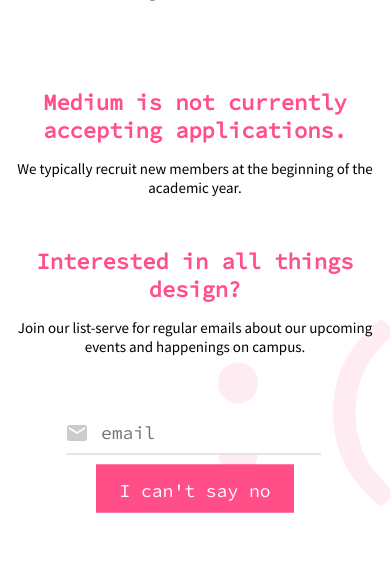
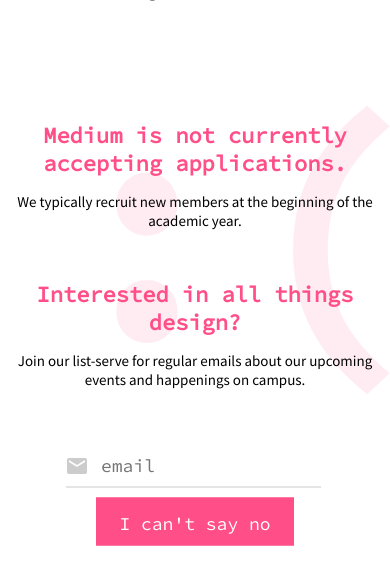
Before and after one commit to cornell-medium/django-backend, a Django app: page /apply/ in a window 390 px wide. Shown: the part 105-690 px from the top of the page. Run offline with Django 3.2, Linux system fonts and the light colour scheme; style sheets or scripts are compiled from the project's sources.

Commit message:
Fixed mobile styling

```diff
--- a/static/css/noapply.css
+++ b/static/css/noapply.css
@@ -2,6 +2,9 @@ div#center-box {
   position: relative;
   top: 36vh;
   transform: translateY(-50%); }
+  @media screen and (max-width: 500px) {
+    div#center-box {
+      top: 40vh; } }
 
 div#watermark {
   position: absolute;
@@ -21,6 +24,11 @@ div#watermark {
     font-size: 50vw;
     font-weight: 600;
     white-space: nowrap; }
+    @media screen and (max-width: 500px) {
+      div#watermark span {
+        top: 40%;
+        left: 13%;
+        font-size: 300px; } }
 
 form div {
   text-align: center; }
--- a/static/scss/noapply.scss
+++ b/static/scss/noapply.scss
@@ -4,6 +4,10 @@ div#center-box {
 	position: relative;
 	top: 36vh;
 	transform: translateY(-50%);
+
+	@media screen and (max-width: 500px) {
+		top: 40vh;
+	}
 }
 div#watermark {
 	position: absolute;
@@ -24,6 +28,12 @@ div#watermark {
 		font-size: 50vw;
 		font-weight: 600;
 		white-space: nowrap;
+
+		@media screen and (max-width: 500px) {
+			top: 40%;
+			left: 13%;
+			font-size: 300px;
+		}
 	}
 }
 form div {
```
